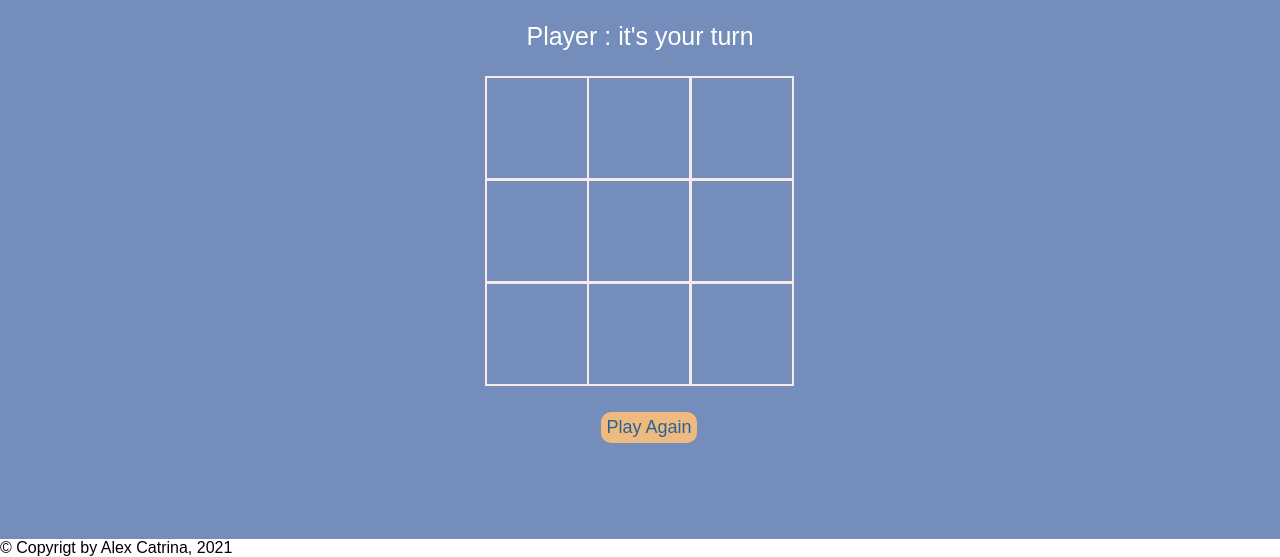
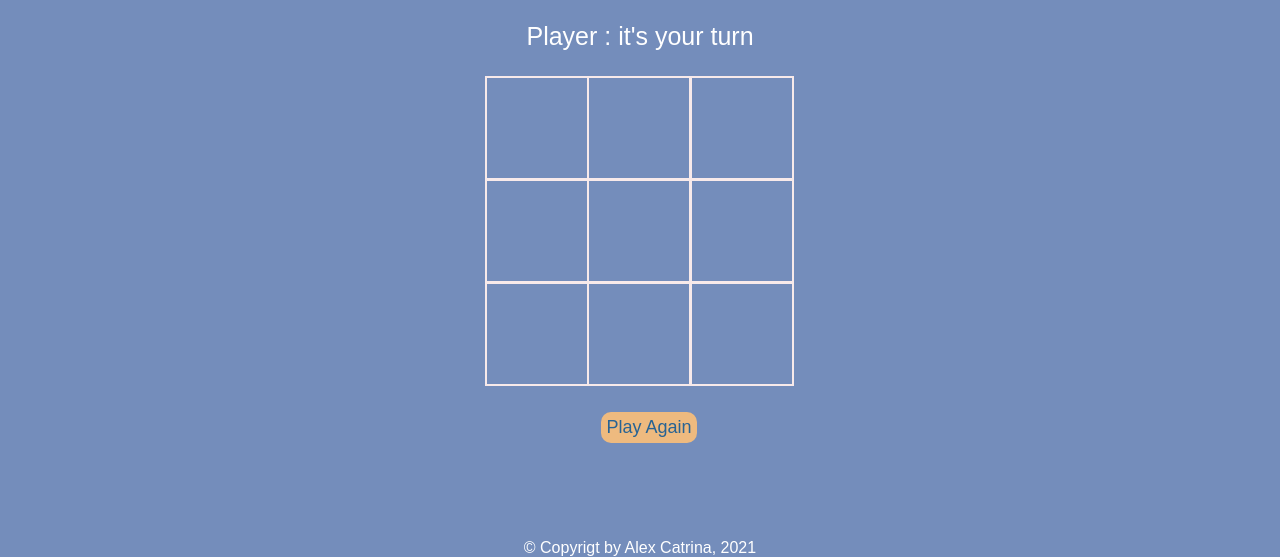
Before and after one commit to catrinaovidiualex/xAndZeroGame, a plain HTML site: page index.html in a window 1280 px wide. Shown: the part 262-819 px from the top of the page. Drawn offline with Linux system fonts and the light colour scheme.

Commit message:
other commit

```diff
--- a/style.css
+++ b/style.css
@@ -8,6 +8,10 @@
     background-color: #748dbb;
     height: 100vh;
     padding-top: 1px;
+}
+
+body{
+    height:30%;
 }
 
 h1 {
@@ -97,3 +101,15 @@ section.afiseaza.anunta{
 .anunta{
     background-image: ;
 }
+
+footer{
+    display: flex;
+    flex-direction: row;
+    justify-content: center;
+    align-items: center;
+    width:100%;
+    max-height: 20%;
+    background-color: #748dbb;
+    color:white;
+
+}
```
